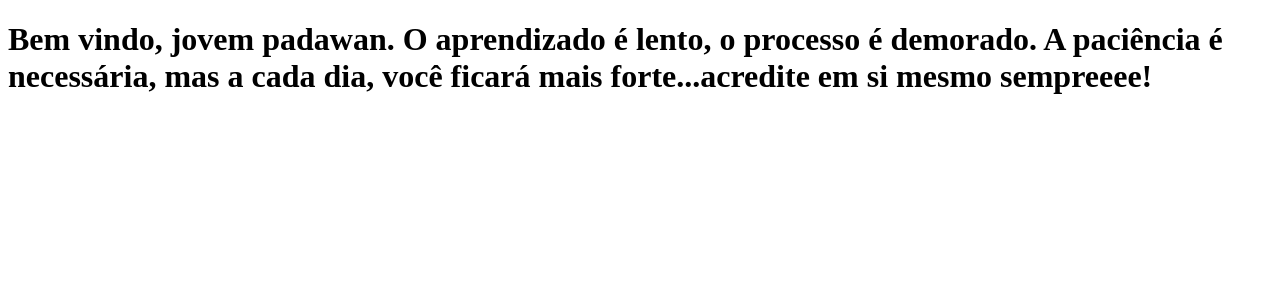
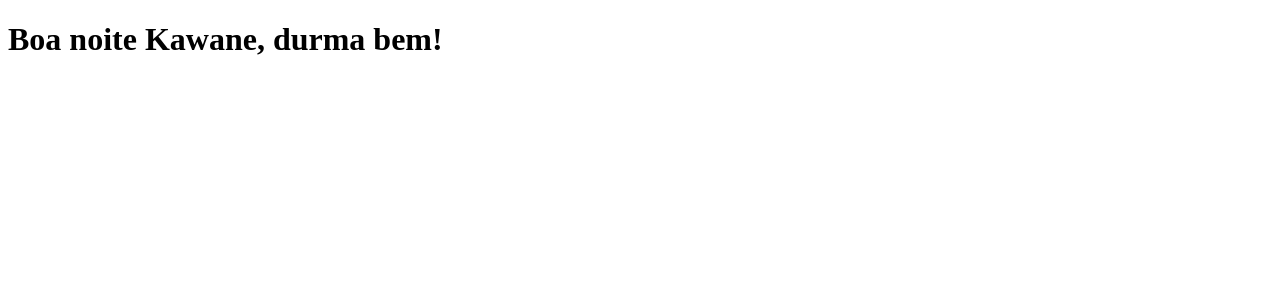
Before and after one commit to luccabmotta/clone-tabnews, a Next.js app: page / in a window 1280 px wide. Shown: the top 300 px of the page. Built offline with nearby package versions, Linux system fonts and the light colour scheme.

Commit message:
Mensagem de boa noite

```diff
--- a/pages/index.js
+++ b/pages/index.js
@@ -1,5 +1,5 @@
 function Home() {
-    return <h1> Bem vindo, jovem padawan. O aprendizado é lento, o processo é demorado. A paciência é necessária, mas a cada dia, você ficará mais forte...acredite em si mesmo sempreeee! </h1>
+    return <h1> Boa noite Kawane, durma bem! </h1>
 }
 
 export default Home;
```
